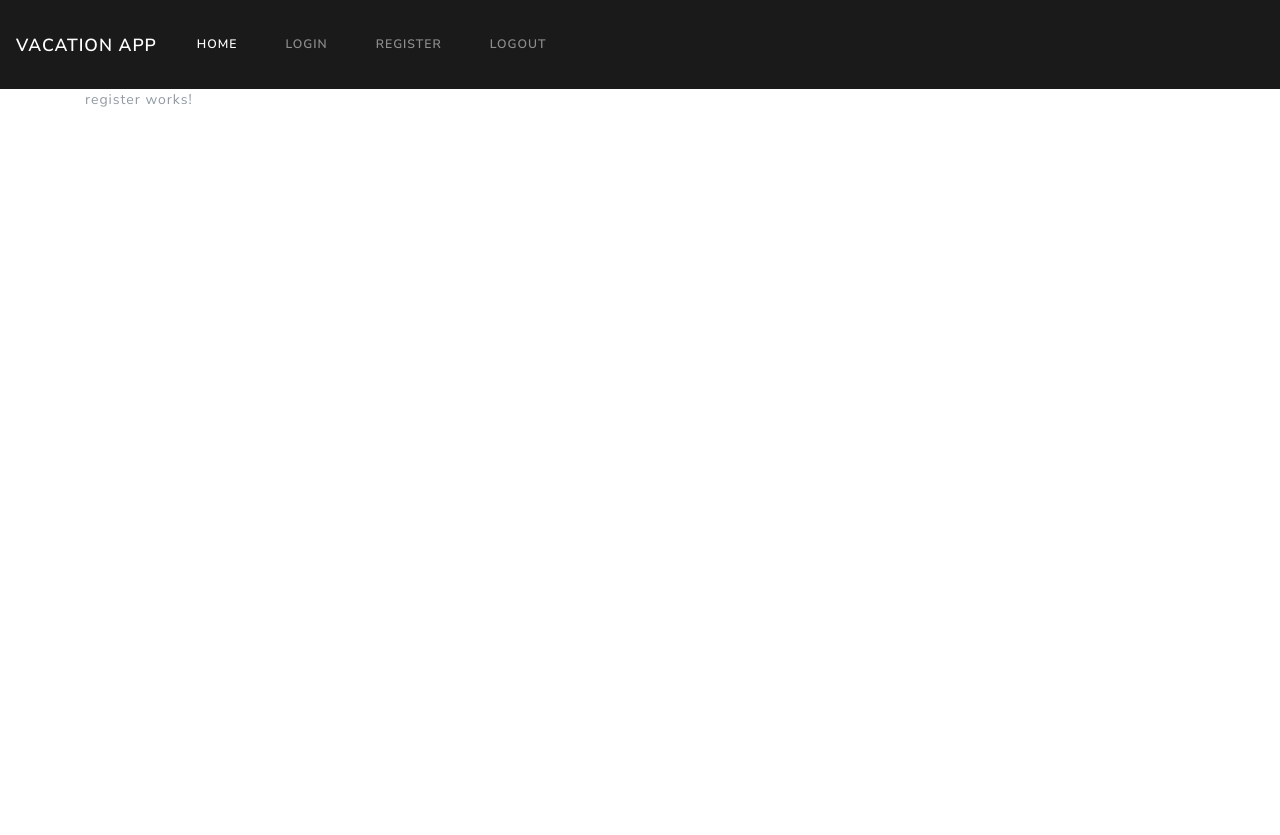
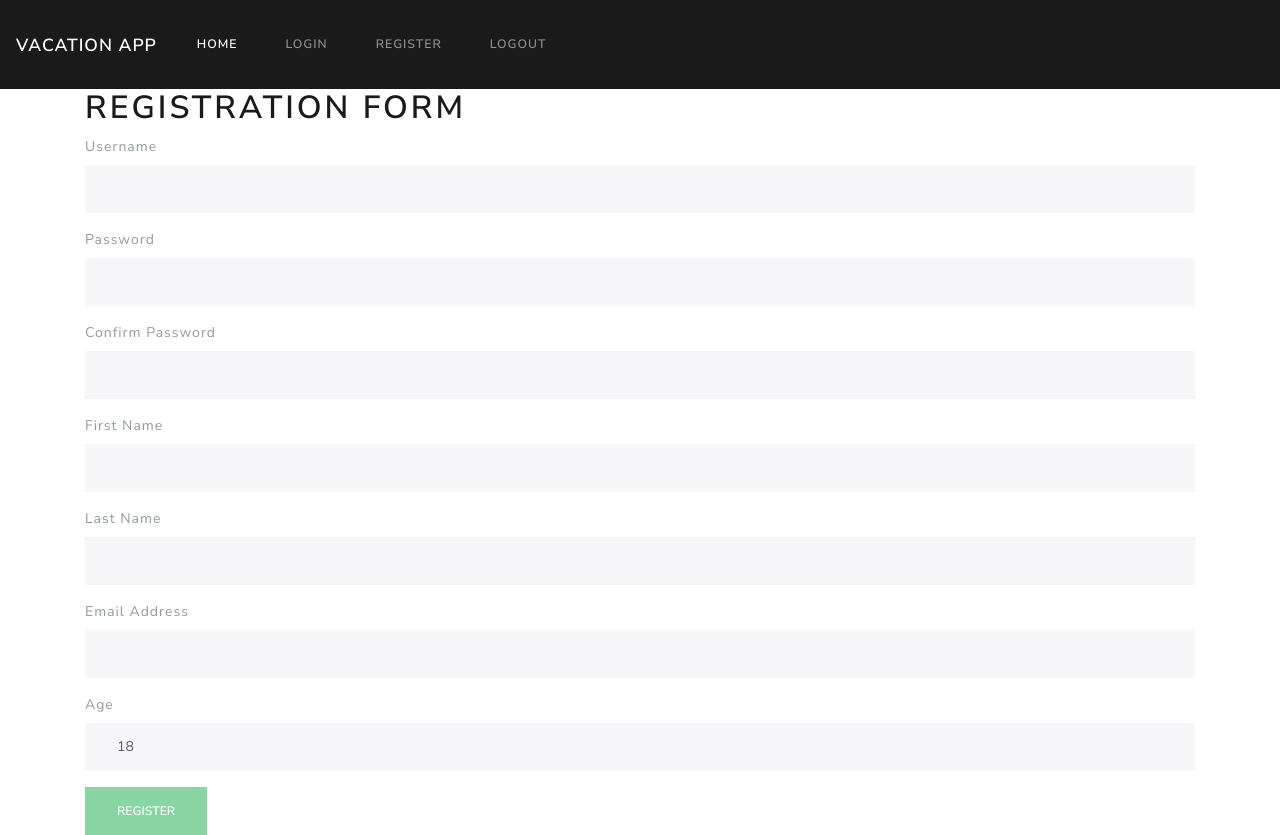
Before and after one commit to KostaProsenikov/vacationTracker, an Angular app: page /register in a window 1280 px wide. Before the commit the page ends 800 px from the top, so only its background shows below. Built offline with nearby package versions, Linux system fonts and the light colour scheme.

Commit message:
Add form

```diff
--- a/src/app/authentication/register/register.component.html
+++ b/src/app/authentication/register/register.component.html
@@ -1,3 +1,65 @@
-<p>
-  register works!
-</p>
+<h1>Registration Form</h1>
+<form #registerForm="ngForm" >
+  <div class="form-group" (ngSubmit)="onSubmit()">
+    <label for="username">Username</label>
+    <input type="text"
+    class="form-control" id="username"
+    name="username"
+    [(ngModel)]="model.username"
+    #username="ngModel"
+    required>
+  </div>
+  <div class="form-group">
+    <label for="password">Password</label>
+    <input type="password" class="form-control"
+    name="password"
+    [(ngModel)]="model.password"
+    #password="ngModel"
+    required>
+  </div>
+  <div class="form-group">
+    <label for="confirmPassword">Confirm Password</label>
+    <input type="password"  class="form-control"
+    name="confirmPassword"
+    [(ngModel)]="model.confirmPassword"
+    #confirmPassword="ngModel"
+    required>
+  </div>
+  <div class="form-group">
+    <label for="firstName">First Name</label>
+    <input type="text"  class="form-control"
+    name="firstName"
+    [(ngModel)]="model.firstName"
+    #firstName="ngModel"
+    required>
+  </div>
+  <div class="form-group">
+    <label for="lastName">Last Name</label>
+    <input type="text"  class="form-control"
+     name="lastName"
+     [(ngModel)]="model.lastName"
+     #lastName="ngModel"
+    required>
+  </div>
+  <div class="form-group">
+    <label for="email">Email Address</label>
+    <input type="text"       class="form-control"
+    name="email"
+    [(ngModel)]="model.email"
+     #email="ngModel"
+    required>
+  </div>
+  <div class="form-group">
+    <label for="model.age">Age</label>
+    <input type="number" class="form-control"
+    name="age"
+    [(ngModel)]="model.age"
+    #age="ngModel"
+    >
+  </div>
+
+  <button type="submit" class="btn btn-success"
+  [disabled]="!registerForm.form.valid">
+    Register
+  </button>
+</form>
--- a/src/app/authentication/register/register.component.ts
+++ b/src/app/authentication/register/register.component.ts
@@ -1,4 +1,5 @@
 import { Component, OnInit } from '@angular/core';
+import { RegisterModel } from '../../models/register.model';
 
 @Component({
   selector: 'app-register',
@@ -6,10 +7,21 @@ import { Component, OnInit } from '@angular/core';
   styleUrls: ['./register.component.css']
 })
 export class RegisterComponent implements OnInit {
+  model: RegisterModel;
+  username = '';
+  password = '';
+  repeatPass = '';
 
-  constructor() { }
+
+  constructor() {
+    this.model = new RegisterModel('', '', '', '', '', 18);
+  }
 
   ngOnInit() {
   }
 
+  onSubmit() {
+    console.log('form', this.model);
+  }
+
 }
--- /dev/null
+++ b/src/app/models/register.model.ts
@@ -0,0 +1,10 @@
+export class RegisterModel {
+    constructor(
+        public username: string,
+        public password: string,
+        public firstName: string,
+        public lastName: string,
+        public email: string,
+        public age?: number
+    ) {}
+}
```
Also changed, not shown: src/app/app.module.ts (+6 -4 lines), 2 other files (tests, documents, lock files or other folders).
